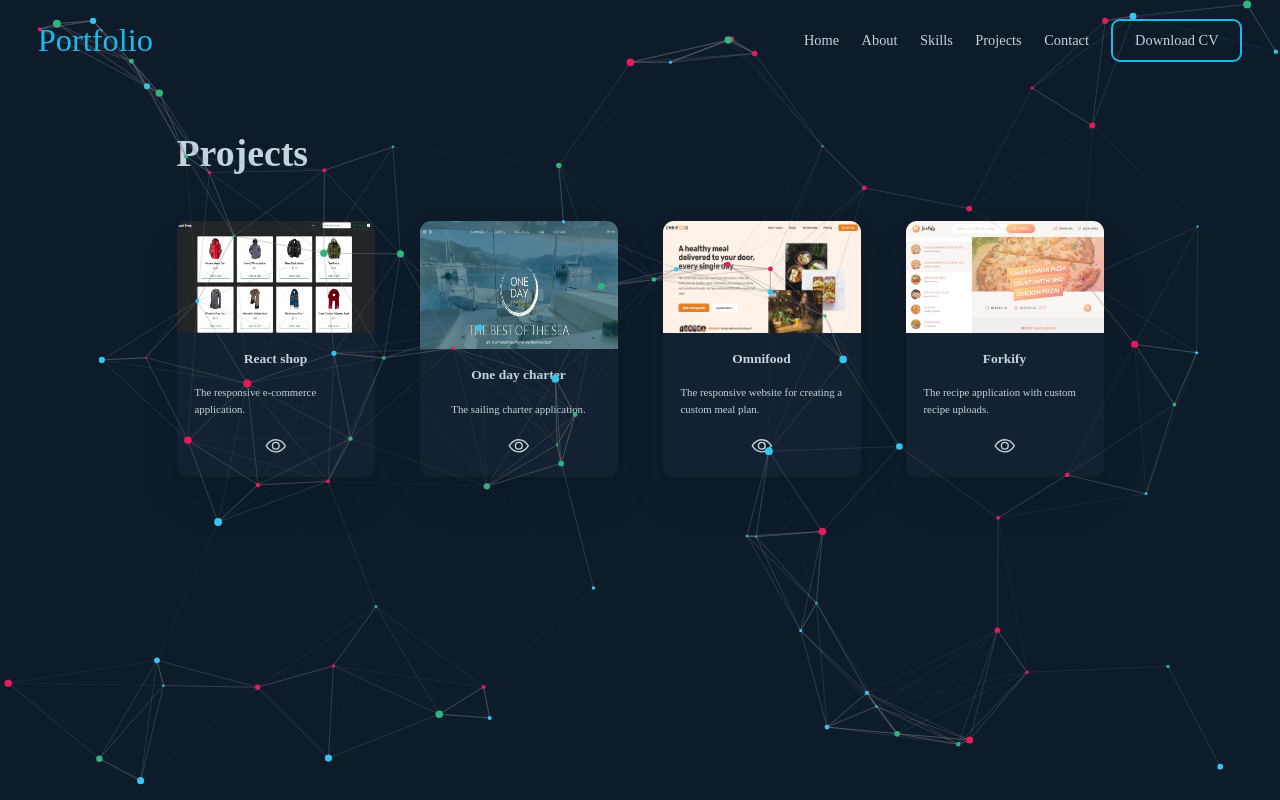
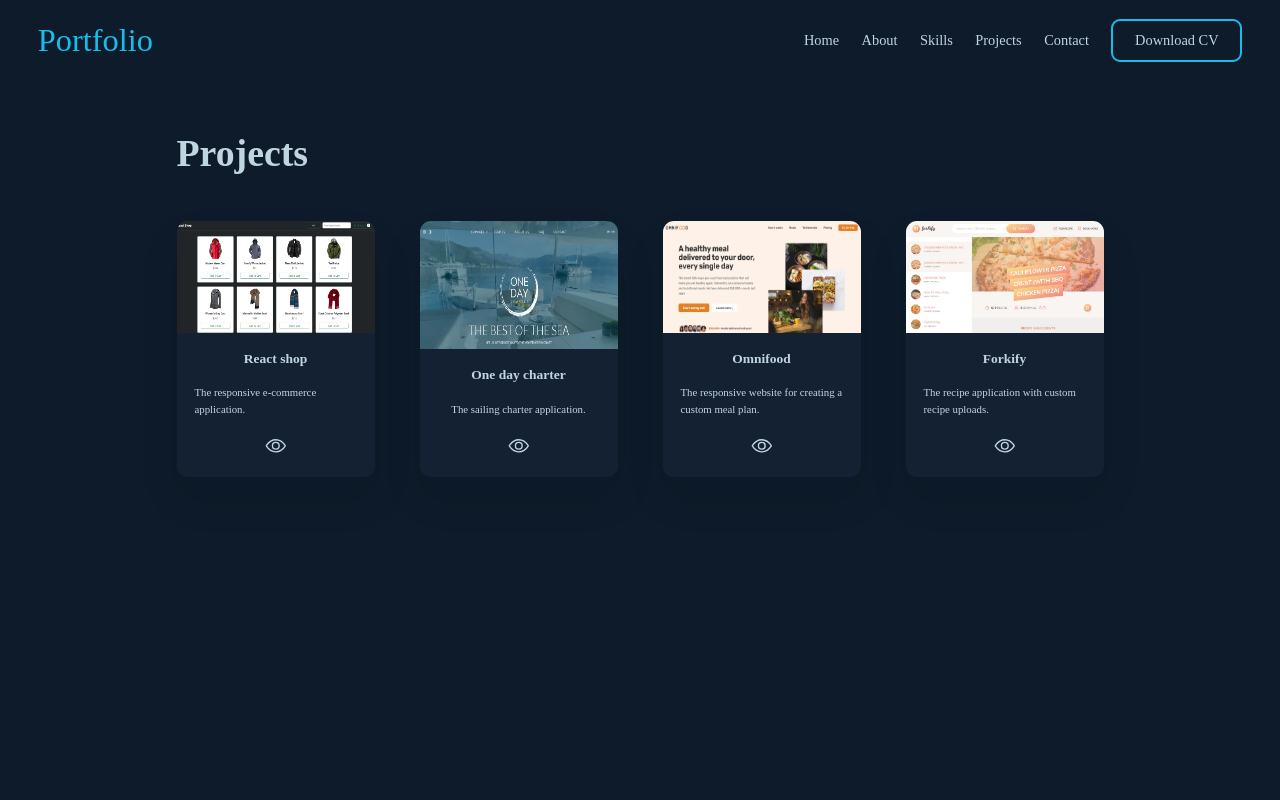
Before and after one commit to maja4s91/Reactportfolio-maja, a React (Vite) app in the folder vite-project/: page /projects in a window 1280 px wide. Built offline with nearby package versions, Linux system fonts and the light colour scheme; a web font is replaced by a local one.

Commit message:
Revert "Animated Background Added"
This reverts commit e1b1176be57ef6ae784e4714fd0ce2d6827dded7.

```diff
--- a/vite-project/package.json
+++ b/vite-project/package.json
@@ -19,10 +19,7 @@
     "react-dom": "^18.2.0",
     "react-redux": "^9.0.4",
     "react-router-dom": "^6.14.2",
-    "react-scroll": "^1.8.9",
-    "react-tsparticles": "^2.12.2",
-    "tsparticles": "^3.1.0",
-    "tsparticles-slim": "^2.12.0"
+    "react-scroll": "^1.8.9"
   },
   "devDependencies": {
     "@types/react": "^18.2.15",
--- a/vite-project/src/CSS/index.css
+++ b/vite-project/src/CSS/index.css
@@ -68,7 +68,6 @@ body {
   height: 9rem;
   margin-bottom: 0.7rem;
   position: relative;
-  z-index: 1;
 }
 
 .logo:link,
@@ -78,7 +77,6 @@ body {
   font-size: 3.6rem;
   color: var(--Dark-Blue);
   transition: all 0.2s;
-  margin-right: auto;
 }
 
 .logo:hover,
@@ -173,7 +171,6 @@ body {
   justify-content: center;
   align-items: flex-start;
   margin-left: 7.2rem;
-  z-index: 1;
 }
 .hello {
   font-size: 2.2rem;
@@ -242,7 +239,6 @@ body {
   height: 59.5rem;
   width: 50.2rem;
   margin: 0;
-  z-index: 1;
 }
 
 /* SECTION ABOUT ME //////////////////////////////// */
--- a/vite-project/src/components/ParticleBackground/ParticlesComponent.jsx.jsx
+++ /dev/null
@@ -1,64 +0,0 @@
-import Particles from "react-tsparticles";
-import { loadSlim } from "tsparticles-slim";
-import { useCallback, useMemo } from "react";
-
-const ParticlesComponent = () => {
-  // const options = useMemo(() => {
-  //   return {};
-  // }, []);
-  const options = {
-    background: {
-      color: "none",
-    },
-    fullScreen: {
-      enable: true,
-      zIndex: 0,
-    },
-    particles: {
-      number: {
-        value: 80,
-        density: {
-          enable: true,
-          area: 800,
-        },
-      },
-      color: {
-        value: ["#2EB67D", "#E01E5B", "#36C5F0"],
-      },
-      shape: {
-        type: "circle",
-      },
-      opacity: {
-        value: 1,
-      },
-      size: {
-        value: { min: 1, max: 4 },
-      },
-      links: {
-        enable: true,
-        distance: 180,
-        color: "#808080",
-        opacity: 0.4,
-        width: 1,
-      },
-      move: {
-        enable: true,
-        speed: 1,
-        direction: "none",
-        random: false,
-        straight: false,
-        outModes: "out",
-      },
-    },
-    fullScreen: {
-      enable: true,
-      zIndex: 0,
-    },
-  };
-  const particlesInit = useCallback(async (engine) => {
-    await loadSlim(engine);
-  }, []);
-
-  return <Particles init={particlesInit} options={options} />;
-};
-export default ParticlesComponent;
--- a/vite-project/src/pages/Header.jsx
+++ b/vite-project/src/pages/Header.jsx
@@ -4,7 +4,6 @@ import { menuOutline, closeOutline } from "ionicons/icons";
 
 import { useState } from "react";
 import DownloadCv from "../components/DownloadCv";
-import ParticlesComponent from "../components/ParticleBackground/ParticlesComponent.jsx";
 
 const Header = () => {
   const [isActive, setIsActive] = useState(false);
@@ -64,7 +63,6 @@ const Header = () => {
           <IonIcon className="icon-mobile-nav" icon={menuOutline}></IonIcon>
         )}
       </button>
-      <ParticlesComponent />
     </header>
   );
 };
--- a/vite-project/src/pages/Home.jsx
+++ b/vite-project/src/pages/Home.jsx
@@ -2,7 +2,6 @@ import { Link } from "react-router-dom";
 import data from "../data";
 import SocialMediaIcons from "../components/SocialMediaIcons";
 import { motion } from "framer-motion";
-import ParticlesComponent from "../components/ParticleBackground/ParticlesComponent.jsx";
 
 const Home = () => {
   return (
@@ -32,7 +31,6 @@ const Home = () => {
           alt="Maja's profile"
         />
       </picture>
-      <ParticlesComponent />
     </motion.section>
   );
 };
```
Also changed, not shown: 1 other file (tests, documents, lock files or other folders).
